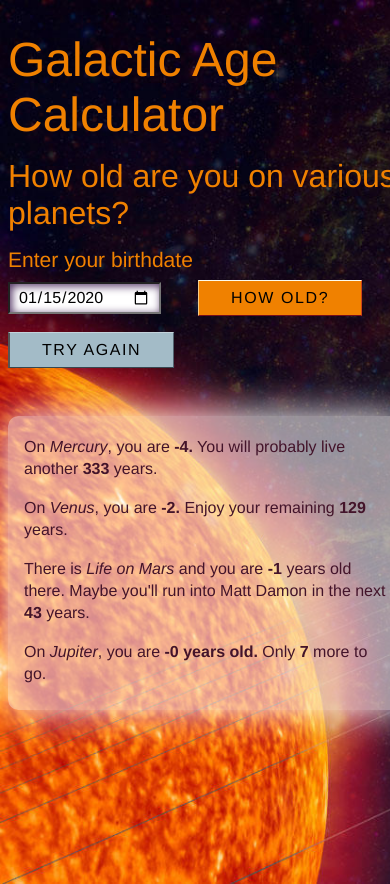
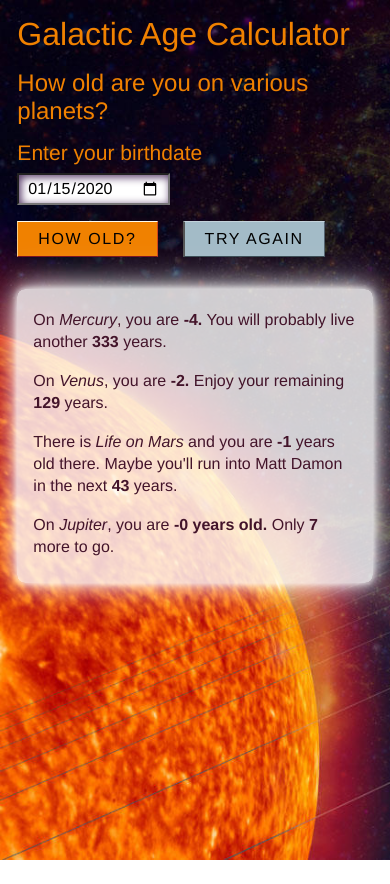
Before and after one commit to TracyRe/galactic-age-calculator, a website built with webpack: page src/index.html in a window 390 px wide. Both pictures are taken after typing "2020-01-15" into the empty fields and a click on the button "HOW OLD?". After the commit the page ends 860 px from the top, so only its background shows below. Built offline with nearby package versions, Linux system fonts and the light colour scheme.

Commit message:
Refactored for responsive layout

```diff
--- a/src/index.html
+++ b/src/index.html
@@ -12,8 +12,10 @@
       <h3>Enter your birthdate</h3>
       <form id="galactic-age" class="form">
         <input id="birthdate" type="date" name="" value="" required>
-        <button id="submit" type="submit" name="button">How old?</button>
-        <button id="reset" type="button" name="button">Try again</button>
+        <div class="button-row">
+          <button id="submit" type="submit" name="button">How old?</button>
+          <button id="reset" type="button" name="button">Try again</button>
+        </div>
       </form>
       <div class="result">
       </div>
--- a/src/scss/styles.scss
+++ b/src/scss/styles.scss
@@ -19,6 +19,23 @@ $color-primary: #f08100;
   height: $height;
 }
 
+@mixin tabletmin600 {
+  @media screen and (min-width: 600px) {
+    @content;
+  }
+}
+@mixin tabletmin763 {
+  @media screen and (min-width: 763px) {
+    @content;
+  }
+}
+
+@mixin tablet-landscapemin900 {
+  @media screen and (min-width: 900px) {
+    @content;
+  }
+}
+
 body {
   font:
   {
@@ -34,16 +51,25 @@ body {
 
 h1, h2, h3 {
   font-weight: normal;
+  margin: .5rem 0 .5rem 0;
+  color: $color-primary;
+  @include tabletmin600 {
     margin: 1rem 0 .5rem 0;
-  color: $color-primary;
+    }
 }
 
 h1 {
+  font-size: 2rem;
+  @include tabletmin600 {
     font-size: 3rem;
+    }
 }
 
 h2 {
+  font-size: 1.5rem;
+  @include tabletmin600 {
     font-size: 2rem;
+    }
   }
 
 p {
@@ -57,10 +83,31 @@ p {
 }
 
 .container {
-  width: 70%;
+  display: flex;
+  flex-flow: column nowrap;
+  justify-content: center;
+  width: 95%;
+  margin: .5rem auto 1rem auto;
+  @include tabletmin600 {
+    width: 85%;
+  }
+  @include tablet-landscapemin900 {
+    flex-flow: column nowrap;
+    justify-content: center;
+    width: 75%;
     max-width: 1000px;
-  min-width: 400px;
     margin: 2rem auto 1rem auto;
+  }
+}
+
+.form {
+  display: flex;
+  flex-flow: column nowrap;
+  justify-content: center;
+  @include tabletmin600 {
+    flex-flow: row nowrap;
+    justify-content: flex-start;
+  }
 }
 
 button, input {
@@ -69,6 +116,7 @@ button, input {
     family: $basefont;
     size: 1rem;
   }
+  align-self: flex-start;
 }
 
 input {
@@ -77,7 +125,10 @@ input {
 }
 
 button {
+  @include tabletmin763 {
     @include cushion(.5rem 2rem, 0 2rem 1rem 0);
+  }
+  @include cushion(.5rem 1.25rem, 0 1.25rem 1rem 0);
   text-transform: uppercase;
   letter-spacing: .1rem;
 }
@@ -100,11 +151,14 @@ button#reset {
 
 .result {
   display: none;
-  @include cushion(.25rem 1rem 1rem 1rem, 2rem 0);
-  background: rgba(255, 255, 255, .55);
-  box-shadow: 0 0 40px #fff;
-  border-radius: 10px;
+  @include cushion(.25rem 1rem 1rem 1rem, 1rem 0);
+  background: rgba(255, 255, 255, .8);
+  box-shadow: 0 0 40px rgba(255, 255, 255, .8), 0 0 20px rgba(255, 255, 255, .7), 0 0 10px rgba(255, 255, 255, .6), 0 0 5px rgba(255, 255, 255, .5);
+  border-radius: 8px;
   p {
     color: #43142a;
   }
+  @include tabletmin600 {
+    @include cushion(.25rem 1rem 1rem 1rem, 2rem 0);
   }
+}
```
Lines whose indentation alone changed are shown as unchanged.
